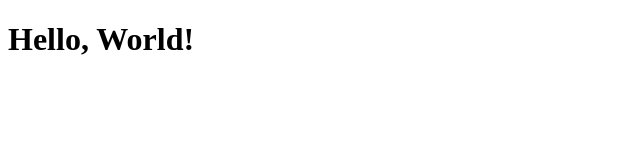
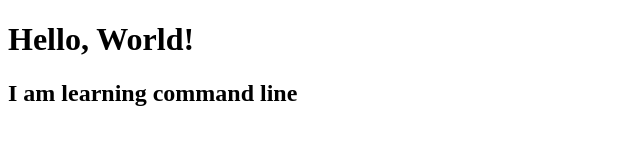
Before and after one commit to Ouakhila/new_project_html, a plain HTML site: page index.html in a window 1280 px wide. Shown: the whole page, without its empty margins (0-640 px from the left). Drawn offline with Linux system fonts and the light colour scheme.

Commit message:
my new changes

```diff
--- a/index.html
+++ b/index.html
@@ -7,5 +7,6 @@
   </head>
   <body>
     <h1>Hello, World!</h1>
+    <h2>I am learning command line</h2>
   </body>
 </html>
```
